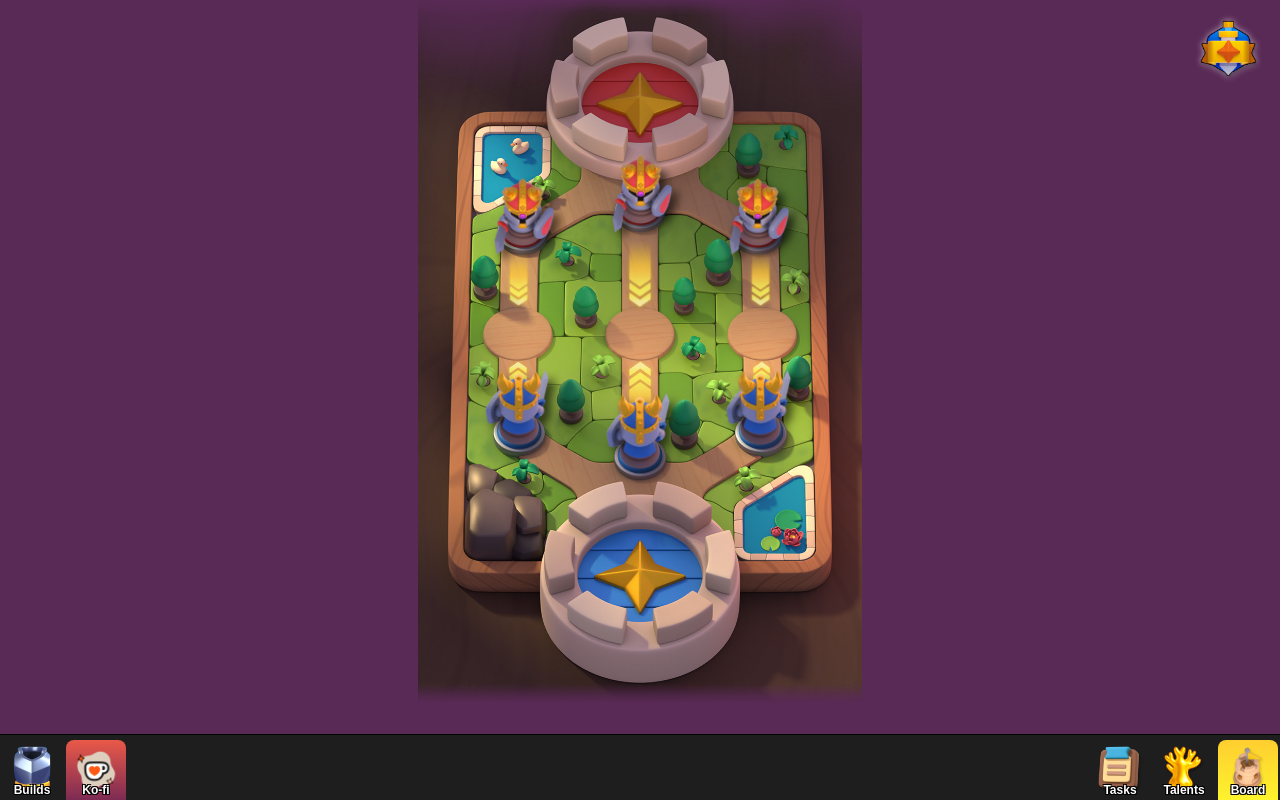
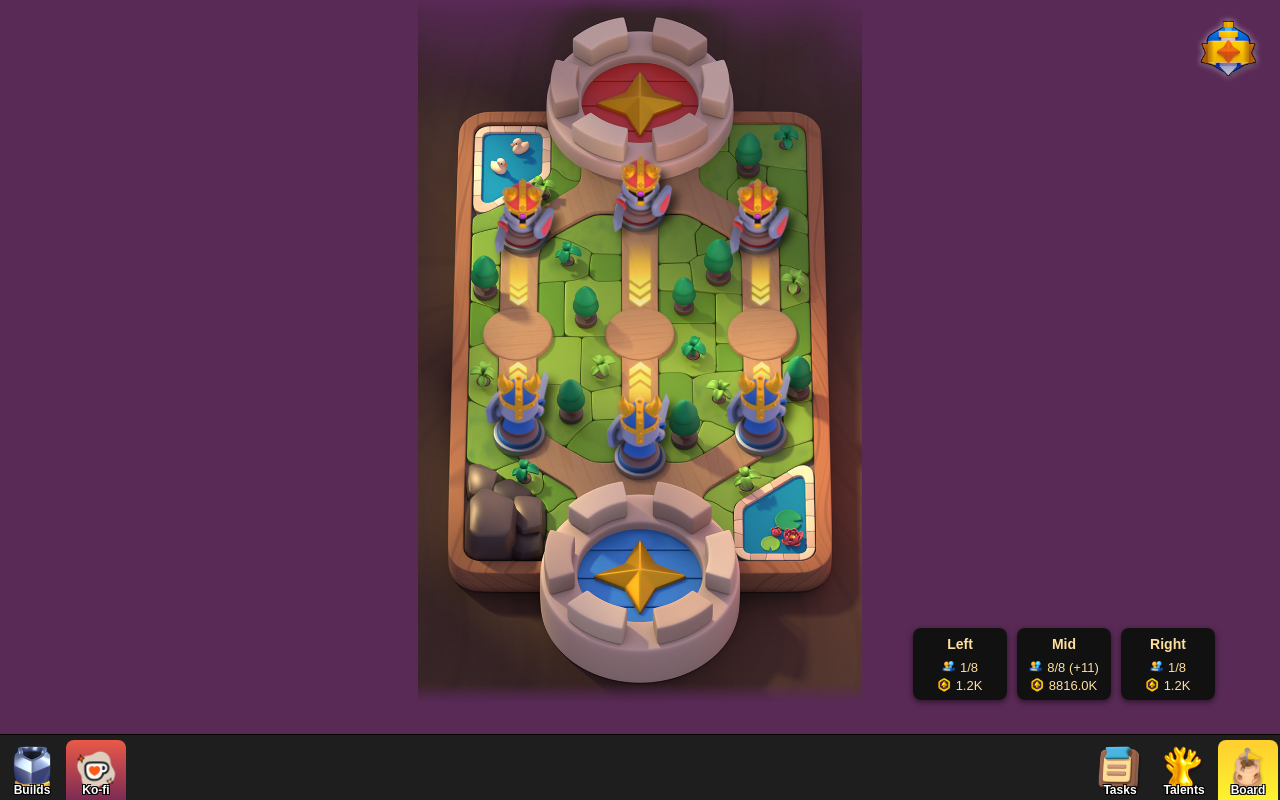
Before and after one commit to Axsag/archero2Expeditions, an Angular app: page /board in a window 1280 px wide. Built offline with nearby package versions, Linux system fonts and the light colour scheme; a web font is replaced by a local one.

Commit message:
added lane summup

```diff
--- a/src/app/players-modal/players-modal.component.html
+++ b/src/app/players-modal/players-modal.component.html
@@ -5,6 +5,24 @@
   class="icon-open-pl-mod"
   (click)="openModal()"
 />
+
+<div class="lane-summary-wrapper" *ngIf="!showModal">
+  <div class="lane-summary-container">
+    <div class="lane-summary-box" *ngFor="let lane of lanes"
+         (click)="openModal(lane)">
+      <div class="lane-title">{{ laneNames[lane] }}</div>
+      <div class="lane-players">
+        <img src="assets/icon_friend.png" alt="Power Icon" class="icon-power" />
+        <span>{{ getLanePlayerCount(lane) }}</span>
+      </div>
+      <div class="lane-power">
+        <img src="assets/icon_power.png" alt="Power Icon" class="icon-power" />
+        <span>{{ getLaneTotalPower(lane) }}K</span>
+      </div>
+    </div>
+  </div>
+</div>
+
 <!-- Modal Overlay -->
 <div class="modal-backdrop" *ngIf="showModal" (click)="closeModal()"></div>
 
--- a/src/app/players-modal/players-modal.component.scss
+++ b/src/app/players-modal/players-modal.component.scss
@@ -182,3 +182,56 @@
     filter: drop-shadow(0 0 4px rgba(255, 255, 255, 0.9));
   }
 }
+
+.lane-summary-wrapper {
+  position: fixed;
+  bottom: 100px; // adjust if needed
+  width: 100%;
+  display: flex;
+  justify-content: center;
+  z-index: 900;
+}
+
+.lane-summary-container {
+  display: flex;
+  gap: 10px;
+}
+
+.lane-summary-box {
+  background: #111;
+  color: #fedf9e;
+  padding: 8px 12px;
+  border-radius: 8px;
+  box-shadow: 0 2px 6px rgba(0, 0, 0, 0.5);
+  display: flex;
+  flex-direction: column;
+  align-items: center;
+  min-width: 70px;
+  font-size: 14px;
+  text-align: center;
+  gap: 4px;
+
+  .lane-title {
+    font-weight: bold;
+    margin-bottom: 4px;
+  }
+
+  .lane-players, .lane-power {
+    font-size: 13px;
+  }
+
+  .lane-power,.lane-players {
+    display: flex;
+    align-items: center;
+    gap: 4px;
+    font-size: 13px;
+    line-height: 1;
+
+    .icon-power, icon-players {
+      width: 14px;
+      height: 14px;
+      object-fit: contain;
+      display: block;
+    }
+  }
+}
--- a/src/app/players-modal/players-modal.component.ts
+++ b/src/app/players-modal/players-modal.component.ts
@@ -25,6 +25,11 @@ export class PlayersModalComponent implements OnInit {
 
   readonly allLanes: (0 | 1 | 2 | 3)[] = [0, 1, 2, 3];
   readonly lanes: (1 | 2 | 3)[] = [1, 2, 3];
+  readonly laneNames: Record<1 | 2 | 3, string> = {
+    1: 'Left',
+    2: 'Mid',
+    3: 'Right'
+  };
 
   newPlayerName = '';
   newPlayerPower: number | null = null;
@@ -36,12 +41,33 @@ export class PlayersModalComponent implements OnInit {
     if (this.players.length === 0) {
       // Only add demo players if none are stored
       this.addPlayer('Example Left', 1.2, 1);
-      this.addPlayer('Example Mid', 1.2, 2);
+      this.addPlayer('Example Mid', 1102, 2);
+      this.addPlayer('Example Mid', 1102, 2);
+      this.addPlayer('Example Mid', 1102, 2);
+      this.addPlayer('Example Mid', 1102, 2);
+      this.addPlayer('Example Mid', 1102, 2);
+      this.addPlayer('Example Mid', 1102, 2);
+      this.addPlayer('Example Mid', 1102, 2);
+      this.addPlayer('Example Mid', 1102, 2);
+      this.addPlayer('Example Mid', 1102, 2);
+      this.addPlayer('Example Mid', 1102, 2);
+      this.addPlayer('Example Mid', 1102, 2);
+      this.addPlayer('Example Mid', 1102, 2);
+      this.addPlayer('Example Mid', 1102, 2);
+      this.addPlayer('Example Mid', 1102, 2);
+      this.addPlayer('Example Mid', 1102, 2);
+      this.addPlayer('Example Mid', 1102, 2);
+      this.addPlayer('Example Mid', 1102, 2);
+      this.addPlayer('Example Mid', 1102, 2);
+      this.addPlayer('Example Mid', 1102, 2);
       this.addPlayer('Example Right', 1.2, 3);
     }
   }
 
-  openModal() {
+  openModal(laneFilter: 0|1|2|3|null = null) {
+    if (laneFilter !== null) {
+      this.selectFilterLane(laneFilter);
+    }
     this.showModal = true;
   }
 
@@ -111,4 +137,19 @@ export class PlayersModalComponent implements OnInit {
     this.addPlayer(name, power);
     this.toggleAddPlayerForm();
   }
+
+  getLanePlayerCount(lane: 1 | 2 | 3): string {
+    const players = this.players.filter(p => p.lane === lane);
+    const count = players.length;
+    return count <= 8 ? `${count}/8` : `8/8 (+${count - 8})`;
+  }
+
+  getLaneTotalPower(lane: 1 | 2 | 3): string {
+    const players = this.players
+      .filter(p => p.lane === lane)
+      .sort((a, b) => b.power - a.power)
+      .slice(0, 8); // top 8 only
+    const total = players.reduce((sum, p) => sum + p.power, 0);
+    return total.toFixed(1);
+  }
 }
```
Also changed, not shown: src/assets/icon_friend.png (added).
